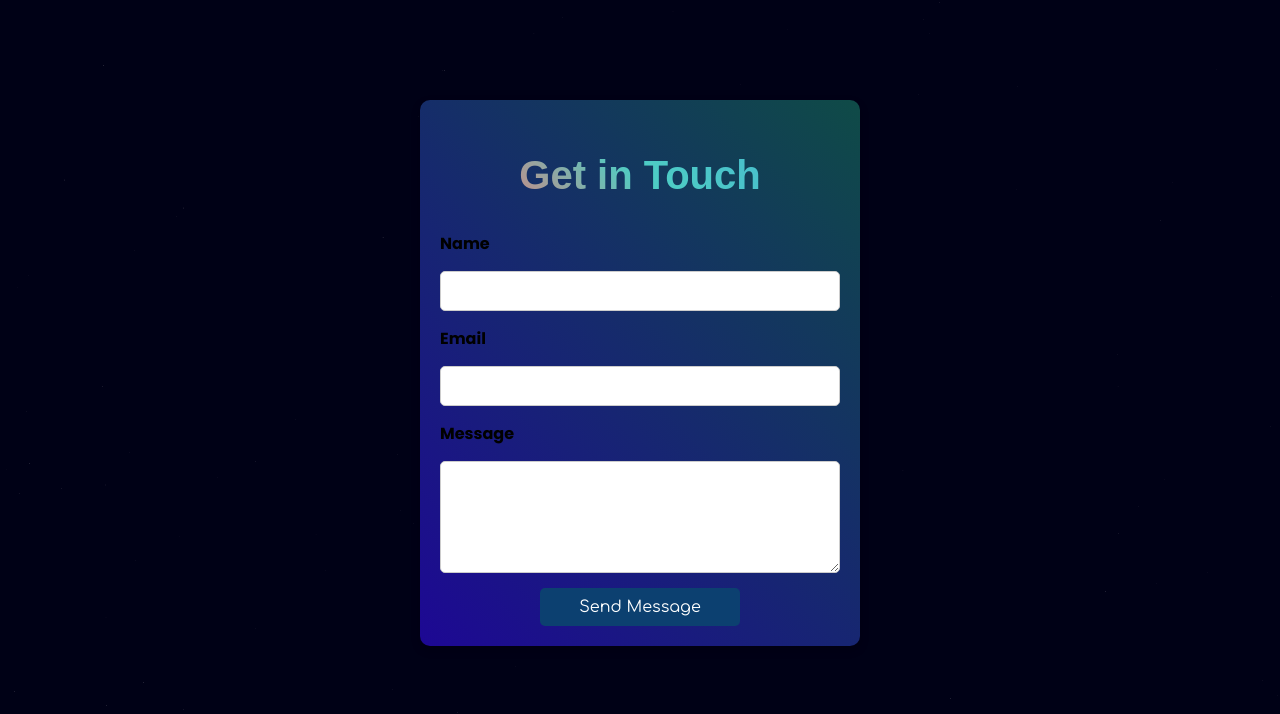
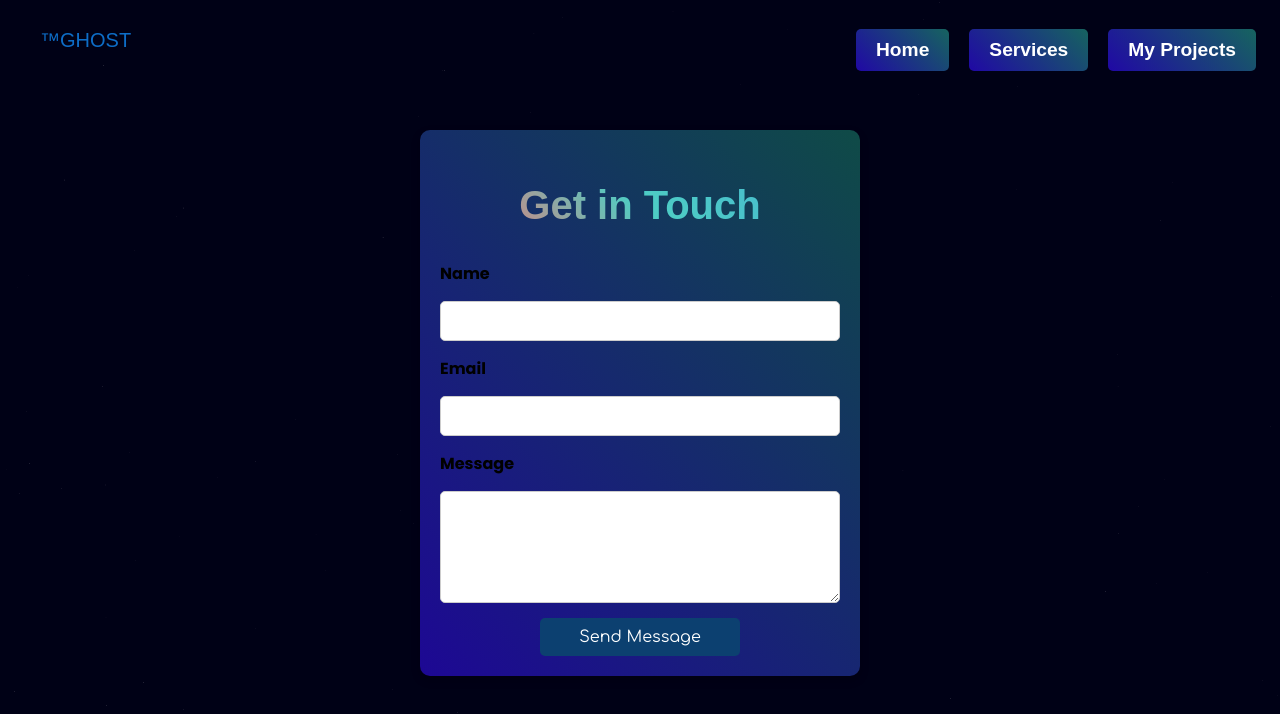
Before and after one commit to Empee66/portfolio, a plain HTML site: page contact.html in a window 1280 px wide. Shown: the top 714 px of the page. Drawn offline with Linux system fonts and the light colour scheme; a web font is replaced by a local one.

Commit message:
updated changes

```diff
--- a/contact.html
+++ b/contact.html
@@ -8,6 +8,14 @@
     <title>  Get In Touch </title>
 </head>
 <body>
+    <nav class="contact-nav">
+        <div> <p id="logo">™GHOST<P></div>
+        <ul>
+            <a href="index.html" class="my-btn"> Home</a>
+            <a href="" class="my-btn"> Services </a>
+             <a href="" class="my-btn"> My Projects</a>
+        </ul>
+    </nav>
     <canvas id="particle-canvas"></canvas>
 
     <div class="container">
--- a/index.css
+++ b/index.css
@@ -6,10 +6,11 @@
 @import url('https://fonts.googleapis.com/css2?family=Poppins:ital,wght@0,100;0,200;0,300;0,400;0,500;0,600;0,700;0,800;0,900;1,100;1,200;1,300;1,400;1,500;1,600;1,700;1,800;1,900&display=swap');
 body {
     margin: 0;
-    overflow: hidden;
+    overflow: scroll;
     font-family: Arial, sans-serif;
+
 }
-nav{
+.home-nav{
     display: flex;
     justify-content:space-between ;
     margin-left: 5vh;
@@ -17,6 +18,26 @@ nav{
     height: 10vh;
     color: rgb(13, 109, 199);
     align-items: center;
+    position: fixed;
+    position: fixed;
+    top: 0;
+    width: 95%;
+    z-index: 1000;
+
+}
+.contact-nav{
+    display: flex;
+    justify-content:space-between ;
+    margin-left: 5vh;
+    margin-right: 5vh;
+    height: 10vh;
+    color: rgb(13, 109, 199);
+    align-items: center;
+    position: fixed;
+    top: 0;
+    width: 95%;
+    z-index: 1000;
+
 }
 
 #logo{
@@ -160,12 +181,12 @@ footer{
 }
 .container {
     max-width: 400px;
-    margin: 100px auto 80px;
+    margin: auto ;
     padding: 20px;
     background: linear-gradient(45deg, #1d0894, #0f4b47);
     border-radius: 10px;
     box-shadow: 0 4px 10px rgba(0, 0, 0, 0.2);
-
+   margin-top: 130px;
 
 }
 h2 {
```
Also changed, not shown: index.html (+1 -1 lines).
